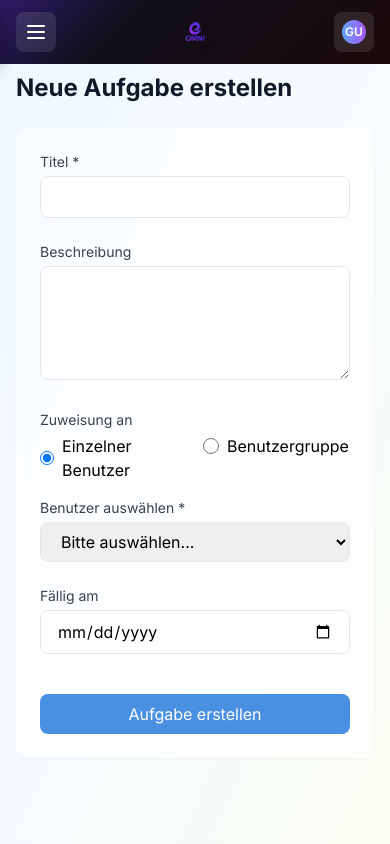
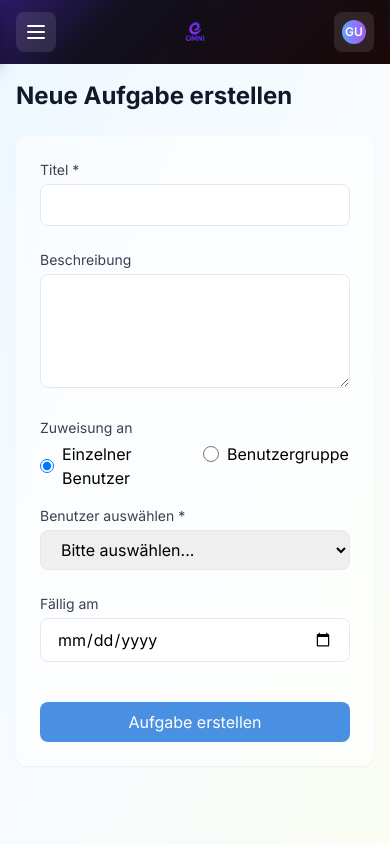
Before and after one commit to Visionz73/privatevault, a PHP site: page /templates/create_task.php in a window 390 px wide. Run offline with PHP 8.4, Linux system fonts and the light colour scheme; some libraries are stand-ins or nearby versions.

Commit message:
Adjust mobile navbar spacing

```diff
--- a/public/calendar_edit.php
+++ b/public/calendar_edit.php
@@ -135,14 +135,14 @@ if ($_SERVER['REQUEST_METHOD'] === 'POST') {
   <style>
     body { font-family: 'Inter', sans-serif; }
     @media (max-width: 768px) {
-      main { margin-top: 3.5rem; }
+      main { margin-top: 4rem; }
     }
   </style>
 </head>
 <body class="min-h-screen bg-gradient-to-br from-[#eef7ff] via-[#f7fbff] to-[#f9fdf2] flex flex-col">
   <?php require_once __DIR__.'/../templates/navbar.php'; ?>
 
-  <main class="ml-0 mt-14 md:ml-64 md:mt-0 flex-1 p-4 md:p-8">
+  <main class="ml-0 mt-16 md:ml-64 md:mt-0 flex-1 p-4 md:p-8">
     <div class="max-w-2xl mx-auto">
       <div class="mb-6">
         <a href="/calendar.php" class="text-[#4A90E2] flex items-center hover:underline">
--- a/public/inbox.php
+++ b/public/inbox.php
@@ -20,14 +20,14 @@ echo "<!-- Debug inbox.php: count(\$tasks) = " . count($tasks) . " -->";
   <style>
     body { font-family: 'Inter', sans-serif; }
     @media (max-width: 768px) {
-      main { margin-top: 3.5rem; }
+      main { margin-top: 4rem; }
     }
   </style>
 </head>
 <body class="min-h-screen bg-gradient-to-br from-[#eef7ff] via-[#f7fbff] to-[#f9fdf2] flex flex-col">
   <?php require_once __DIR__.'/../templates/navbar.php'; ?>
 
-  <main class="ml-0 mt-14 md:ml-64 md:mt-0 flex-1 p-4 md:p-8">
+  <main class="ml-0 mt-16 md:ml-64 md:mt-0 flex-1 p-4 md:p-8">
     <!-- ...existing code... -->
   </main>
 </body>
--- a/public/taskboard.php
+++ b/public/taskboard.php
@@ -24,7 +24,7 @@ $filterMode = $_GET['filter'] ?? 'all';
         .task-column { min-height: 70vh; }
         .dragging { opacity: 0.5; }
         @media (max-width: 768px) {
-            main { margin-top: 3.5rem; }
+            main { margin-top: 4rem; }
             .columns-container { flex-direction: column; }
             .task-column { min-height: auto; margin-bottom: 1rem; width: 100% !important; }
         }
@@ -33,7 +33,7 @@ $filterMode = $_GET['filter'] ?? 'all';
 <body class="min-h-screen bg-gradient-to-br from-[#eef7ff] via-[#f7fbff] to-[#f9fdf2]">
     <?php require_once __DIR__ . '/../templates/navbar.php'; ?>
 
-    <main class="ml-0 mt-14 md:ml-64 md:mt-0 flex-1 p-4 md:p-6">
+    <main class="ml-0 mt-16 md:ml-64 md:mt-0 flex-1 p-4 md:p-6">
         <!-- Header with filter options -->
         <div class="flex flex-wrap justify-between items-center mb-6">
             <h1 class="text-2xl font-bold text-gray-900">Kanban Board</h1>
--- a/settings.php
+++ b/settings.php
@@ -24,7 +24,7 @@ $settings = ['theme' => 'dark', 'language' => 'de'];
 
 <?php require_once __DIR__ . '/templates/navbar.php'; ?>
 
-<div class="ml-0 md:ml-64 flex-1 p-4 md:p-8 mt-14 md:mt-0">
+<div class="ml-0 md:ml-64 flex-1 p-4 md:p-8 mt-16 md:mt-0">
     <div class="container mx-auto p-4">
         <h1 class="text-2xl font-bold mb-4">Einstellungen</h1>
 
--- a/templates/admin/groups.php
+++ b/templates/admin/groups.php
@@ -28,7 +28,7 @@
 <body class="min-h-screen bg-gradient-to-br from-[#eef7ff] via-[#f7fbff] to-[#f9fdf2] flex">
   <?php require_once __DIR__.'/../../templates/navbar.php'; ?>
 
-  <main class="ml-0 md:ml-64 flex-1 p-4 md:p-8 mt-14 md:mt-0">
+  <main class="ml-0 md:ml-64 flex-1 p-4 md:p-8 mt-16 md:mt-0">
     <div class="max-w-6xl mx-auto">
       <div class="flex flex-wrap justify-between items-center mb-6">
         <h1 class="text-2xl font-bold text-gray-900">Benutzergruppen</h1>
--- a/templates/calendar.php
+++ b/templates/calendar.php
@@ -13,7 +13,7 @@
       min-height: 100vh;
     }
     @media (max-width: 768px) {
-      main { margin-top: 3.5rem; }
+      main { margin-top: 4rem; }
     }
 
     /* Calendar container styling */
@@ -238,7 +238,7 @@
 <body class="min-h-screen flex">
   <?php require_once __DIR__.'/navbar.php'; ?>
 
-  <main class="ml-0 mt-14 md:ml-64 md:mt-0 flex-1 p-4 md:p-8">
+  <main class="ml-0 mt-16 md:ml-64 md:mt-0 flex-1 p-4 md:p-8">
     <header class="mb-6">
       <div class="flex flex-col md:flex-row md:justify-between md:items-center gap-4">
         <h1 class="text-3xl font-bold header-text">Kalender</h1>
--- a/templates/change_password.php
+++ b/templates/change_password.php
@@ -27,7 +27,7 @@
     <?php require_once __DIR__ . '/navbar.php'; // The Tailwind sidebar navbar ?>
 
     <!-- Main content area, adjusted for sidebar -->
-    <main class="content-area ml-0 mt-14 md:ml-64 md:mt-0 flex-1 p-6 md:p-8">
+    <main class="content-area ml-0 mt-16 md:ml-64 md:mt-0 flex-1 p-6 md:p-8">
         <div class="max-w-xl mx-auto"> <?php // Adjusted max-width for a typical content page ?>
             <header class="mb-6"> <?php // Reduced bottom margin slightly ?>
                 <h1 class="text-2xl md:text-3xl font-bold text-gray-800">
--- a/templates/create_task.php
+++ b/templates/create_task.php
@@ -27,14 +27,14 @@ if (!isset($errors)) {
     <style>
         body { font-family: 'Inter', sans-serif; }
         @media (max-width: 768px) {
-            main { margin-top: 3.5rem; }
+            main { margin-top: 4rem; }
         }
     </style>
 </head>
 <body class="min-h-screen bg-gradient-to-br from-[#eef7ff] via-[#f7fbff] to-[#f9fdf2] flex flex-col">
     <?php require_once __DIR__ . '/navbar.php'; ?>
 
-    <main class="ml-0 mt-14 md:ml-64 md:mt-0 flex-1 p-4 md:p-8">
+    <main class="ml-0 mt-16 md:ml-64 md:mt-0 flex-1 p-4 md:p-8">
         <div class="max-w-3xl mx-auto">
             <h1 class="text-2xl font-bold text-gray-900 mb-6">Neue Aufgabe erstellen</h1>
 
--- a/templates/dashboard.php
+++ b/templates/dashboard.php
@@ -32,7 +32,7 @@
         width: 117.6%;
         height: 117.6%;
       }
-      main { margin-top: 4.1rem; } /* Adjusted for scaling */
+      main { margin-top: 4rem; }
     }
 
     /* Dark theme widget styling */
@@ -235,7 +235,7 @@
 
   <!-- Use responsive margin: on small screens, remove left margin so content fills the screen -->
   <!-- Adjust main margin: on mobile use top margin to push content below the fixed top navbar; on desktop use left margin -->
-  <main class="ml-0 mt-14 md:ml-64 md:mt-0 flex-1 p-8 space-y-10">
+  <main class="ml-0 mt-16 md:ml-64 md:mt-0 flex-1 p-8 space-y-10">
 
     <!-- Greeting --------------------------------------------------------->
     <?php
--- a/templates/havetopay.php
+++ b/templates/havetopay.php
@@ -84,7 +84,7 @@
 <body class="min-h-screen flex">
     <?php include_once __DIR__ . '/navbar.php'; ?>
 
-    <main class="ml-0 mt-14 md:ml-64 md:mt-0 flex-1 p-3 md:p-5">
+    <main class="ml-0 mt-16 md:ml-64 md:mt-0 flex-1 p-3 md:p-5">
         <div class="max-w-5xl mx-auto">
             <!-- Compact Header -->
             <div class="flex justify-between items-center mb-5">
--- a/templates/havetopay_add.php
+++ b/templates/havetopay_add.php
@@ -124,7 +124,7 @@
 <body class="min-h-screen flex">
     <?php include_once __DIR__ . '/navbar.php'; ?>
 
-    <main class="ml-0 mt-14 md:ml-64 md:mt-0 flex-1 p-3 md:p-5">
+    <main class="ml-0 mt-16 md:ml-64 md:mt-0 flex-1 p-3 md:p-5">
     <div class="max-w-4xl mx-auto px-3 sm:px-5 lg:px-6 py-6">
         <!-- Back Link -->
         <div class="mb-5">
--- a/templates/havetopay_detail.php
+++ b/templates/havetopay_detail.php
@@ -71,7 +71,7 @@
 <body class="min-h-screen flex">
     <?php include_once __DIR__ . '/navbar.php'; ?>
 
-    <main class="ml-0 mt-14 md:ml-64 md:mt-0 flex-1 p-4 md:p-8">
+    <main class="ml-0 mt-16 md:ml-64 md:mt-0 flex-1 p-4 md:p-8">
     <div class="max-w-6xl mx-auto px-4 sm:px-6 lg:px-8 py-10">
         <!-- Back Link -->
         <div class="mb-8">
--- a/templates/inbox.php
+++ b/templates/inbox.php
@@ -22,7 +22,7 @@
       min-height: 100vh;
     }
     @media (max-width: 768px) {
-      main { margin-top: 3.5rem; }
+      main { margin-top: 4rem; }
     }
 
     /* Modern search container */
@@ -191,7 +191,7 @@
 <body class="min-h-screen flex">
   <?php require_once __DIR__ . '/navbar.php'; ?>
 
-  <main class="ml-0 mt-14 md:ml-64 md:mt-0 flex-1 p-4 md:p-8">
+  <main class="ml-0 mt-16 md:ml-64 md:mt-0 flex-1 p-4 md:p-8">
     <div class="max-w-5xl mx-auto space-y-6">
 
       <!-- Header mit Suche -->
--- a/templates/profile.php
+++ b/templates/profile.php
@@ -310,7 +310,7 @@ if (file_exists($navbarPath)) {
 ?>
 
 <!-- Main Content -->
-<div class="profile-layout flex-1 p-4 lg:p-8 mt-14 md:mt-0">
+<div class="profile-layout flex-1 p-4 lg:p-8 mt-16 md:mt-0">
   <!-- Profile Header -->
   <header class="profile-header mb-8">
     <div class="p-8">
--- a/templates/settings.php
+++ b/templates/settings.php
@@ -68,7 +68,7 @@
     <?php require_once __DIR__ . '/navbar.php'; ?>
 
     <!-- Main content area, adjusted for sidebar -->
-    <main class="content-area ml-0 mt-14 md:ml-64 md:mt-0 flex-1 p-6 md:p-8 space-y-6">
+    <main class="content-area ml-0 mt-16 md:ml-64 md:mt-0 flex-1 p-6 md:p-8 space-y-6">
         <div class="max-w-3xl mx-auto">
             <header class="mb-8">
                 <h1 class="text-3xl font-bold text-white">
--- a/templates/task_detail.php
+++ b/templates/task_detail.php
@@ -13,7 +13,7 @@
             min-height: 100vh;
         }
         @media (max-width: 768px) {
-            main { margin-top: 3.5rem; }
+            main { margin-top: 4rem; }
         }
 
         /* Task detail card */
@@ -146,7 +146,7 @@
 <body class="min-h-screen flex flex-col">
     <?php require_once __DIR__.'/navbar.php'; ?>
 
-    <main class="ml-0 mt-14 md:ml-64 md:mt-0 flex-1 p-4 md:p-8">
+    <main class="ml-0 mt-16 md:ml-64 md:mt-0 flex-1 p-4 md:p-8">
         <div class="max-w-4xl mx-auto">
             <!-- Zurück-Button -->
             <div class="mb-6">
--- a/templates/taskboard.php
+++ b/templates/taskboard.php
@@ -65,7 +65,7 @@ function getCategoryColor($category) {
     .task-column { min-height: 70vh; }
     .dragging { opacity: 0.5; }
     @media (max-width: 768px) {
-      main { margin-top: 3.5rem; }
+      main { margin-top: 4rem; }
       .columns-container { flex-direction: column; }
       .task-column { min-height: auto; margin-bottom: 1rem; width: 100% !important; }
     }
@@ -113,7 +113,7 @@ function getCategoryColor($category) {
 </head>
 <body class="min-h-screen bg-gradient-to-br from-[#eef7ff] via-[#f7fbff] to-[##f9fdf2]">
   <?php require_once __DIR__ . '/navbar.php'; ?>
-  <main class="ml-0 mt-14 md:ml-64 md:mt-0 flex-1 p-4 md:p-6">
+  <main class="ml-0 mt-16 md:ml-64 md:mt-0 flex-1 p-4 md:p-6">
 
     <!-- Header with filter options -->
     <div class="flex flex-wrap justify-between items-center mb-6">
--- a/templates/upload_form.php
+++ b/templates/upload_form.php
@@ -113,7 +113,7 @@
 <body class="min-h-screen flex">
   <?php require_once __DIR__.'/navbar.php'; ?>
 
-  <main class="ml-0 mt-14 md:ml-64 md:mt-0 flex-1 p-4 md:p-8">
+  <main class="ml-0 mt-16 md:ml-64 md:mt-0 flex-1 p-4 md:p-8">
     <div class="max-w-2xl mx-auto">
       <header class="mb-8">
         <h1 class="text-3xl font-bold header-text">Dokument hochladen</h1>
```
